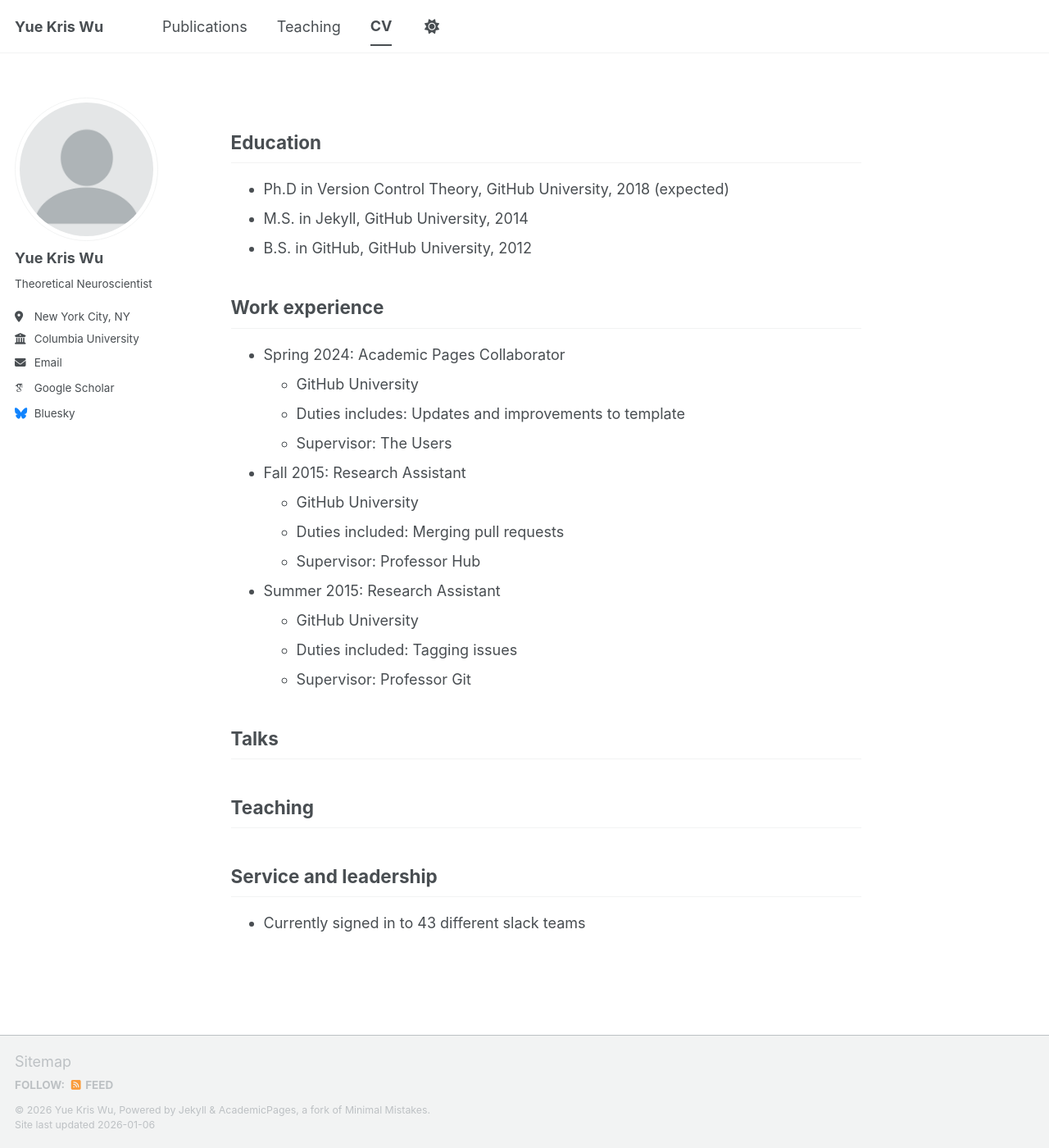
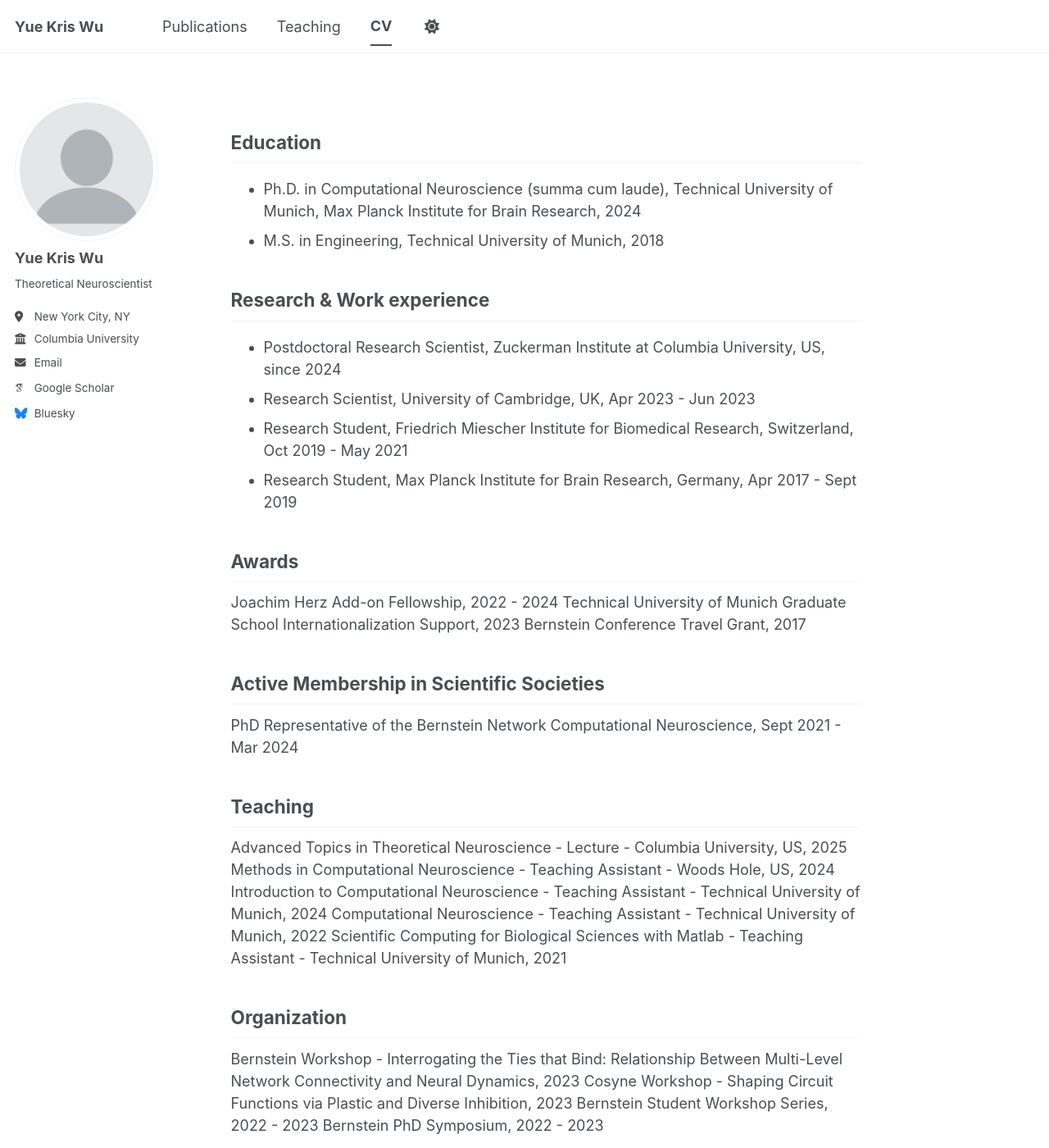
Before and after one commit to yuekriswu/yuekriswu.github.io, a Jekyll site: the page built from _pages/cv.md, in a window 1280 px wide and 1400 px high. Shown: the whole window at 82% size. Built offline with Jekyll 4.4.1, drawn with Linux system fonts in a browser that asks for light colours; some web fonts are replaced; a script bundle is joined from its source files by our own code; library files that are not in the unit come from our copies; some of the changed text lies outside the part shown.

Commit message:
Revise CV with updated education and experience
Updated education, work experience, awards, and teaching sections with new details and formatting.

```diff
--- a/_pages/cv.md
+++ b/_pages/cv.md
@@ -9,33 +9,44 @@ redirect_from:
 
 Education
 ------
-* Ph.D in Version Control Theory, GitHub University, 2018 (expected)
-* M.S. in Jekyll, GitHub University, 2014
-* B.S. in GitHub, GitHub University, 2012
+* Ph.D. in Computational Neuroscience (summa cum laude), Technical University of Munich, Max Planck Institute for Brain Research, 2024
+* M.S. in Engineering, Technical University of Munich, 2018
 
-Work experience
+Research & Work experience
 ------
-* Spring 2024: Academic Pages Collaborator
-  * GitHub University
-  * Duties includes: Updates and improvements to template
-  * Supervisor: The Users
+* Postdoctoral Research Scientist, Zuckerman Institute at Columbia University, US, since 2024
+* Research Scientist, University of Cambridge, UK, Apr 2023 - Jun 2023
+* Research Student, Friedrich Miescher Institute for Biomedical Research, Switzerland, Oct 2019 - May 2021
+* Research Student, Max Planck Institute for Brain Research, Germany, Apr 2017 - Sept 2019
 
-* Fall 2015: Research Assistant
-  * GitHub University
-  * Duties included: Merging pull requests
-  * Supervisor: Professor Hub
+Awards
+------
+Joachim Herz Add-on Fellowship, 2022 - 2024
+Technical University of Munich Graduate School Internationalization Support, 2023
+Bernstein Conference Travel Grant, 2017
 
-* Summer 2015: Research Assistant
-  * GitHub University
-  * Duties included: Tagging issues
-  * Supervisor: Professor Git
-
-
-Talks
+Active Membership in Scientific Societies
 ------
+PhD Representative of the Bernstein Network Computational Neuroscience, Sept 2021 - Mar 2024
 
 Teaching
 ------
+Advanced Topics in Theoretical Neuroscience - Lecture - Columbia University, US, 2025
+Methods in Computational Neuroscience - Teaching Assistant - Woods Hole, US, 2024
+Introduction to Computational Neuroscience - Teaching Assistant - Technical University of Munich, 2024
+Computational Neuroscience - Teaching Assistant - Technical University of Munich, 2022
+Scientific Computing for Biological Sciences with Matlab - Teaching Assistant - Technical University of Munich, 2021
+
+Organization
+------
+Bernstein Workshop - Interrogating the Ties that Bind: Relationship Between Multi-Level Network Connectivity and Neural Dynamics, 2023
+Cosyne Workshop - Shaping Circuit Functions via Plastic and Diverse Inhibition, 2023
+Bernstein Student Workshop Series, 2022 - 2023
+Bernstein PhD Symposium, 2022 - 2023
+
+Ad Hoc Reviewer
+------
+eLife, PRX Life, PLOS Computational Biology, Cosyne
 
 
 Service and leadership
```
